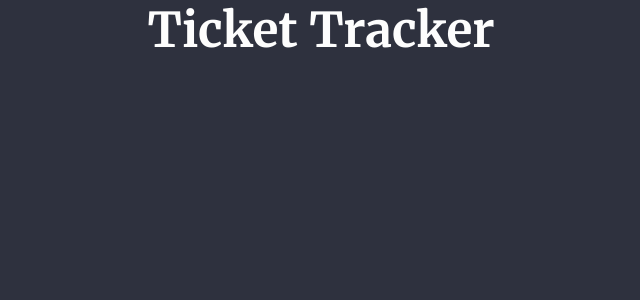
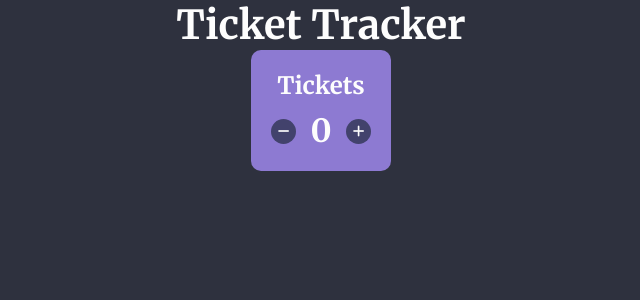
Before and after one commit to r7george/ticket-tracker, a React (Create React App) app: page / in a window 1280 px wide. Shown: the top 300 px of the page, without its empty margins (319-959 px from the left). Built offline with nearby package versions, Linux system fonts and the light colour scheme.

Commit message:
ticket-section-done

```diff
--- a/src/App.jsx
+++ b/src/App.jsx
@@ -1,10 +1,13 @@
 import './App.scss';
 // import team from "./data/team";
+import TicketSection from './components/TicketSection/TicketSection';
 
 function App() {
   return (
     <div className="App">
       <h1 className="main-heading">Ticket Tracker</h1>
+
+      <TicketSection />
     </div>
   );
 }
--- a/src/App.scss
+++ b/src/App.scss
@@ -1,7 +1,9 @@
 @use "./assets/sass/_variables.scss" as *;
 
 .App {
-  text-align: center;
+  display: flex;
+  flex-direction: column;
+  align-items: center;
 }
 
 * {
@@ -13,6 +15,7 @@
 }
 
 h1 {
-  font-size: 48px;
+  font-size: 40px;
   color: $color-text;
+  text-align: center;
 }
--- a/src/components/Button/Button.scss
+++ b/src/components/Button/Button.scss
@@ -9,6 +9,10 @@
 
   > i {
     color: $color-text;
+    background-color: $color-button;
+  }
 
+  &:hover {
+    cursor: pointer;
   }
 }
--- a/src/components/Counter/Counter.scss
+++ b/src/components/Counter/Counter.scss
@@ -13,7 +13,8 @@
   }
 
   &__number {
+    background-color: $color-counter;
     color: $color-text;
-    font-size: 24px;
+    font-size: 32px;
   }
 }
--- a/src/components/EmployeeInfo/EmployeeInfo.jsx
+++ b/src/components/EmployeeInfo/EmployeeInfo.jsx
@@ -0,0 +1,2 @@
+import './EmployeeInfo.scss';
+import React from "react";
--- a/src/components/TicketSection/TicketSection.jsx
+++ b/src/components/TicketSection/TicketSection.jsx
@@ -0,0 +1,15 @@
+import './TicketSection.scss';
+import React from "react";
+
+import Counter from '../Counter/Counter';
+
+const TicketSection = () => {
+  return (
+    <div className="tickets">
+      <h3 className="tickets__heading">Tickets</h3>
+      <Counter />
+    </div>
+  )
+}
+
+export default TicketSection;
--- a/src/components/TicketSection/TicketSection.scss
+++ b/src/components/TicketSection/TicketSection.scss
@@ -0,0 +1,21 @@
+@use "../../assets/sass/_variables.scss" as *;
+
+.tickets {
+  display: flex;
+  flex-direction: column;
+  background-color: $color-counter;
+  align-items: center;
+  width: fit-content;
+  border-radius: 10px;
+  padding: 10px;
+
+  > * {
+    background-color: $color-counter;
+  }
+
+  &__heading {
+    color: $color-text;
+    font-size: 24px;
+    padding-top: 10px;
+  }
+}
```
